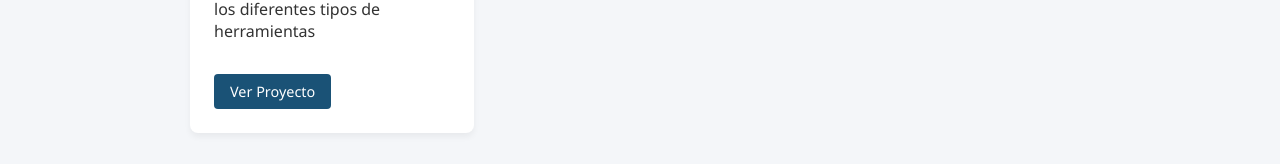
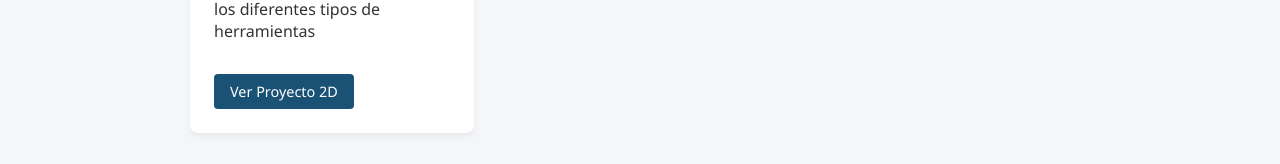
Before and after one commit to Cris-blip-jpn/graficacion_portafolio_cristian_alfonso, a plain HTML site: page index.html in a window 1280 px wide. Shown: the part 788-952 px from the top of the page. Drawn offline with Linux system fonts and the light colour scheme.

Commit message:
Update index.html

```diff
--- a/index.html
+++ b/index.html
@@ -41,7 +41,7 @@
                 <div class="tarjeta-actividad">
                     <h3>Actividad 1.4 Evaluacion Practica</h3>
                     <p>En esta actividad se expusieron los diferentes tipos de herramientas</p>
-                    <a href="https://drive.google.com/drive/folders/16qf9J2fbWdt35idkxJclojxdUsM0ujt4" target="_blank" class="btn-enlace">Ver Proyecto </a>
+                    <a href="https://drive.google.com/drive/folders/16qf9J2fbWdt35idkxJclojxdUsM0ujt4" target="_blank" class="btn-enlace">Ver Proyecto 2D</a>
                 </div>
 
             </div>
```
